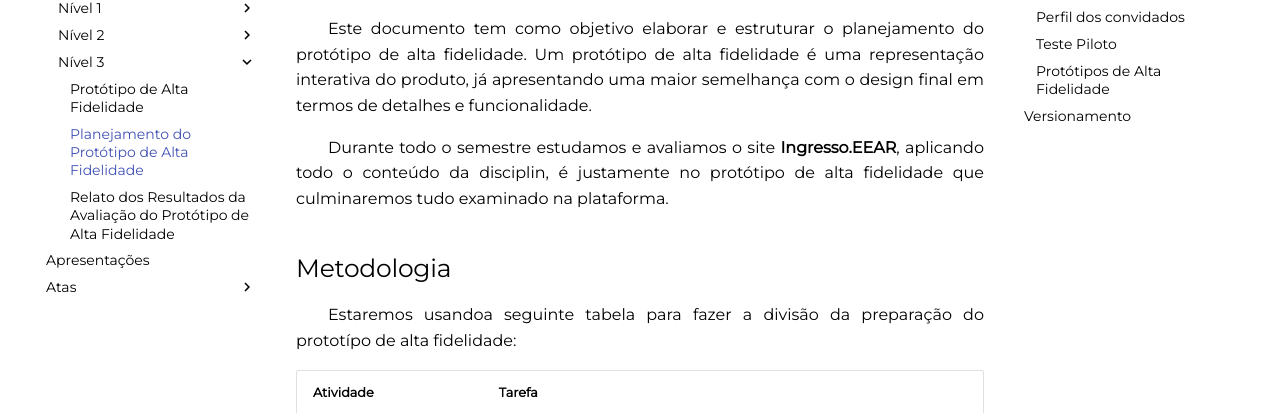
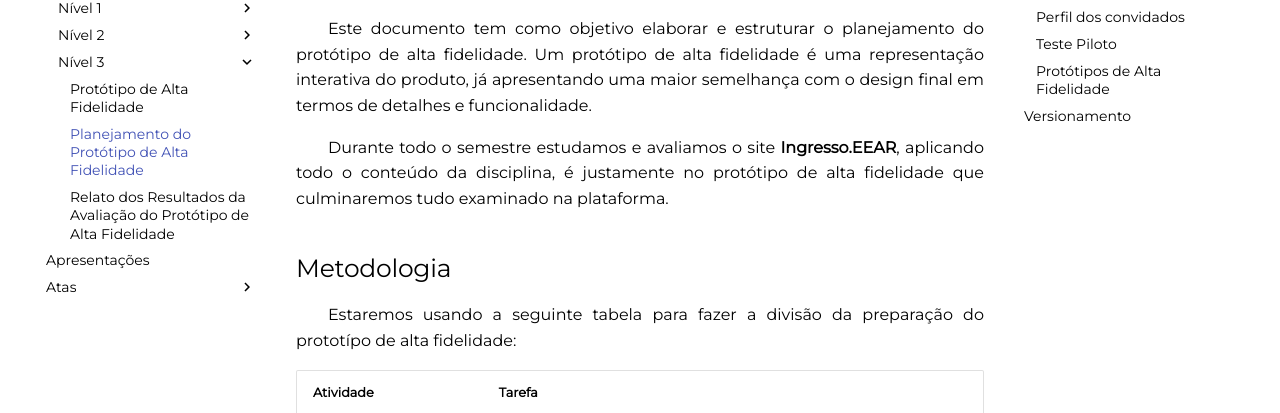
Before and after one commit to CarlosZoft/2020.2-Ingresso.eear, an MkDocs documentation site: the page built from docs/design-ava-dese/nivel-3/plan-prototipo-alta.md, in a window 1280 px wide and 900 px high. Shown: the part 256-669 px from the top of the window. Built offline with MkDocs 1.6.1 and Material for MkDocs 9.7.7, drawn with Linux system fonts in a browser that asks for light colours; comment, search, counter and statistics services are not loaded.

Commit message:
(#43) Correção portugues

```diff
--- a/docs/design-ava-dese/nivel-3/plan-prototipo-alta.md
+++ b/docs/design-ava-dese/nivel-3/plan-prototipo-alta.md
@@ -1,10 +1,10 @@
 ## Introdução
 &emsp;&emsp;Este documento tem como objetivo elaborar e estruturar o planejamento do protótipo de alta fidelidade. Um protótipo de alta fidelidade é uma representação interativa do produto, já apresentando uma maior semelhança com o design final em termos de detalhes e funcionalidade.
 
-&emsp;&emsp;Durante todo o semestre estudamos e avaliamos o site <strong>Ingresso.EEAR</strong>, aplicando todo o conteúdo da disciplin, é justamente no protótipo de alta fidelidade que culminaremos tudo examinado na plataforma.
+&emsp;&emsp;Durante todo o semestre estudamos e avaliamos o site <strong>Ingresso.EEAR</strong>, aplicando todo o conteúdo da disciplina, é justamente no protótipo de alta fidelidade que culminaremos tudo examinado na plataforma.
 
 ## Metodologia
-&emsp;&emsp;Estaremos usandoa seguinte tabela para fazer a divisão da preparação do prototípo de alta fidelidade:
+&emsp;&emsp;Estaremos usando a seguinte tabela para fazer a divisão da preparação do prototípo de alta fidelidade:
 </p>
 
 | Atividade | Tarefa |
```
